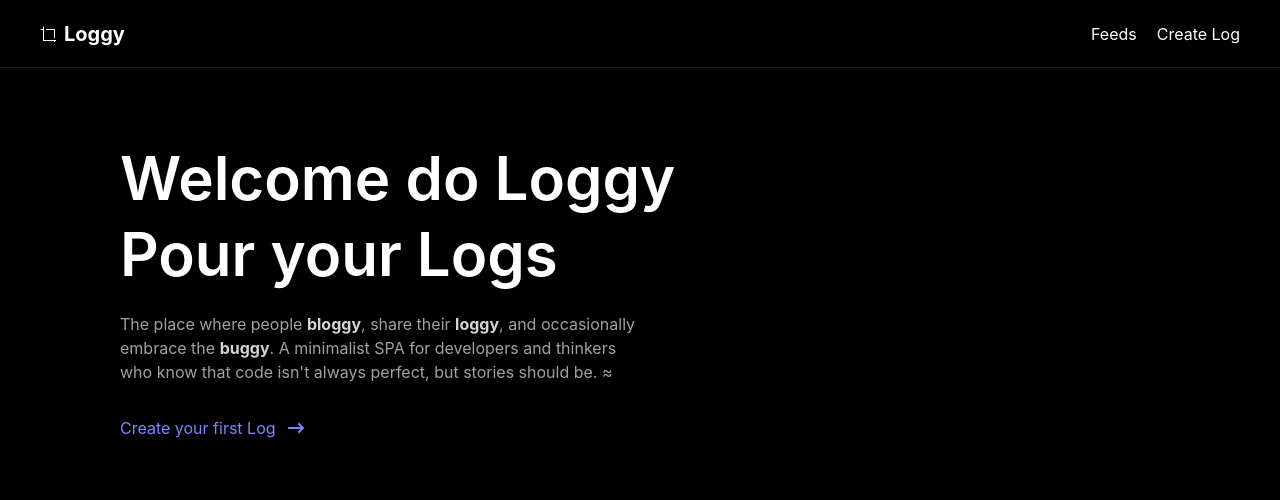
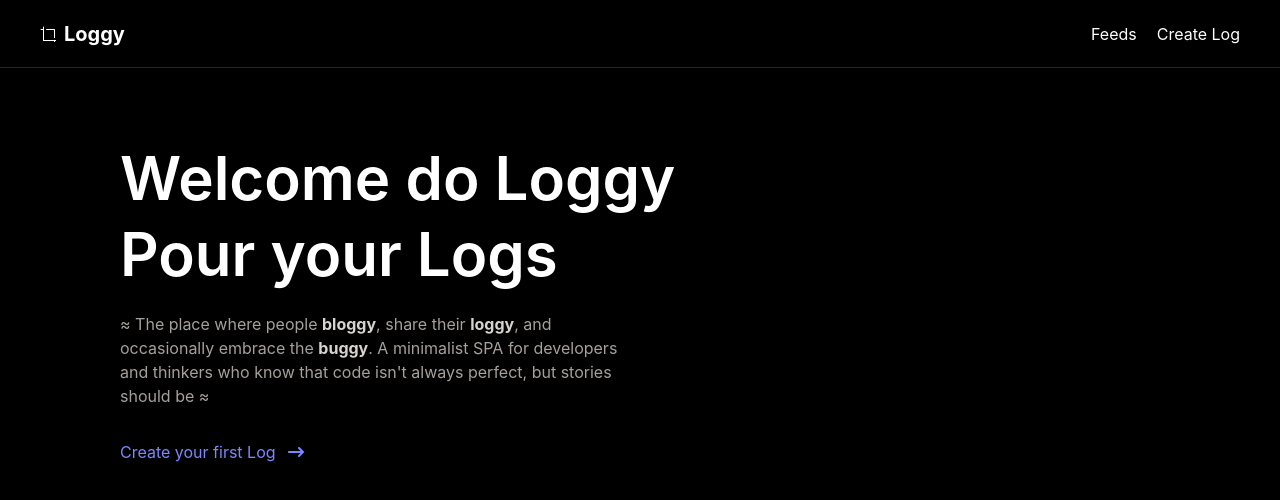
Before and after one commit to Novpa/backendless-blog, a React (Vite) app in the folder backendless-blog/: page / in a window 1280 px wide. Shown: the top 500 px of the page. Built offline with nearby package versions, Linux system fonts and the light colour scheme; what backendless would draw is missing.

Commit message:
ref/style landing page

```diff
--- a/backendless-blog/src/pages/Landing/Landing.tsx
+++ b/backendless-blog/src/pages/Landing/Landing.tsx
@@ -1,5 +1,6 @@
 import { Link } from "react-router-dom";
 import { FaArrowRightLong } from "react-icons/fa6";
+import ButtonCta from "../../ui/ButtonCta";
 
 function Landing() {
   return (
@@ -12,22 +13,15 @@ function Landing() {
 
         <div className="w-[50%] text-stone-400 pb-8">
           <p>
-            The place where people{" "}
+            ≈ The place where people{" "}
             <strong className="text-stone-300">bloggy</strong>, share their{" "}
             <strong className="text-stone-300">loggy</strong>, and occasionally
             embrace the <strong className="text-stone-300">buggy</strong>. A
             minimalist SPA for developers and thinkers who know that code isn't
-            always perfect, but stories should be. ≈
+            always perfect, but stories should be ≈
           </p>
         </div>
-        <Link
-          className="text-indigo-400 flex items-center gap-3 hover:text-white transition-all duration-300"
-          to="admin/dashboard">
-          <p>Create your first Log </p>
-          <span>
-            <FaArrowRightLong />
-          </span>
-        </Link>
+        <ButtonCta to="admin/dashboard">Create your first Log</ButtonCta>
       </div>
     </main>
   );
--- /dev/null
+++ b/backendless-blog/src/ui/ButtonCta.tsx
@@ -0,0 +1,22 @@
+import { FaArrowRightLong } from "react-icons/fa6";
+import { Link } from "react-router-dom";
+
+interface ButtonCtaProps {
+  to: string;
+  children: React.ReactNode;
+}
+
+function ButtonCta({ to, children }: ButtonCtaProps) {
+  return (
+    <Link
+      className="text-indigo-400 w-50 flex items-center gap-3 hover:text-white transition-all duration-300"
+      to={to}>
+      <p>{children}</p>
+      <span>
+        <FaArrowRightLong />
+      </span>
+    </Link>
+  );
+}
+
+export default ButtonCta;
```
